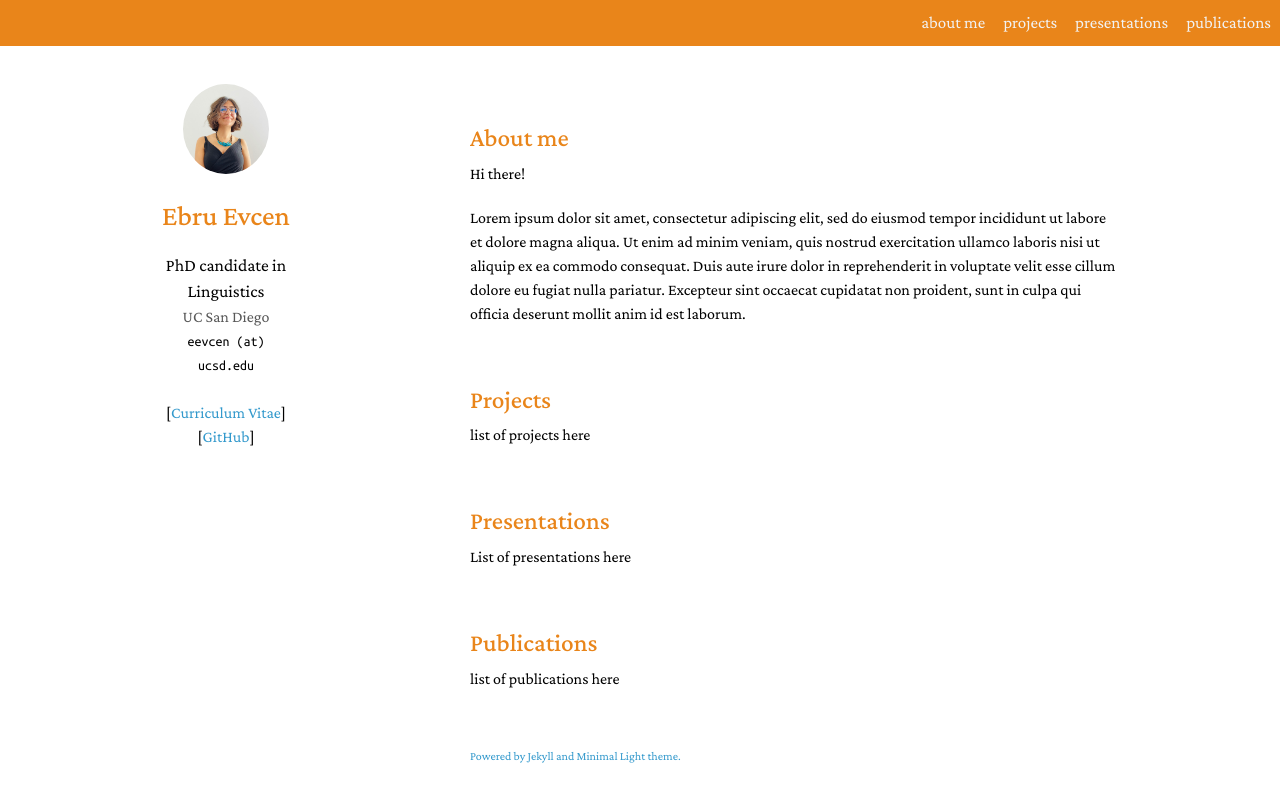
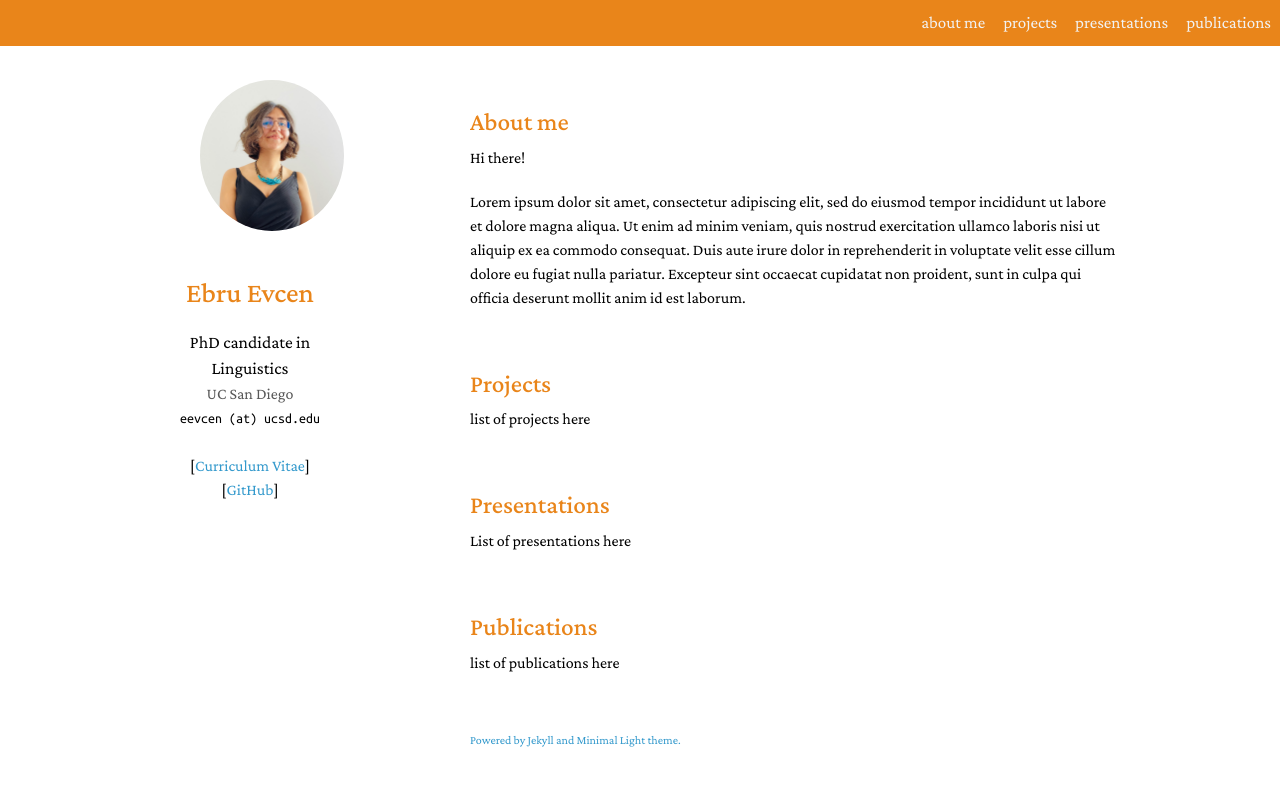
Before and after one commit to ebruevcen/ebruevcen.github.io, a Jekyll site: the page built from index.md, in a window 1280 px wide. Shown: the top 802 px of the page. Built offline with Jekyll 4.4.1, drawn with Linux system fonts in a browser that asks for light colours; a style sheet for code colours, icons or effects is not loaded.

Commit message:
Update minimal-light.scss

```diff
--- a/_sass/minimal-light.scss
+++ b/_sass/minimal-light.scss
@@ -2,41 +2,144 @@
 @import url("https://fonts.googleapis.com/css2?family=Ubuntu+Mono&display=swap");
 body { background-color: #fff; padding: 0px; font: 16.0px/1.5 Crimson Pro, serif; color: black  ; font-weight: 400; margin: 0; }
 
-.pub-row { display: flex; align-items: center; }
+.pub-row {
+    display: flex;
+    align-items: center;}
 
-.social-icons a { display: inline-block; height: 2.4rem; width: 2.4rem; background-color: transparent; color: #e9851a !important; border-radius: 100%; text-align: center; font-size: 1.15rem; line-height: 2.5rem; margin-right: 1rem; }
+  .social-icons a{
+    display:inline-block;
+    height:2.4rem;
+    width:2.4rem;
+    background-color:transparent;
+    color:#043361!important;
+    border-radius:100%;
+    text-align:center;
+    font-size:1.15rem;
+    line-height:2.5rem;
+    margin-right:1rem}
 
-.social-icons a:last-child { margin-right: 0; }
+  @media (prefers-color-scheme: dark) { .social-icons a {color: #3eb7f0 !important; }}
 
-.social-icons a:hover { background-color: white; color: black; transform: scale(1.2); }
+  .social-icons a:last-child{margin-right:0}.social-icons a:hover{background-color:white;
+      color:black;
+      transform: scale(1.2)}
+      /*
+      .social-icons a:after {
+          content: '';
+          display: block;
+          margin: 0px;
+          height: 1px;
+          width: 0px;
+          background: transparent;
+          transition: width .5s ease, background-color .5s ease;
+        }
+        .social-icons a:hover:after {
+          width: 100%;
+          background: #337ab7;
+        }
+       */
 
-.icon-button { background-color: white; border-radius: 3.6rem; cursor: pointer; display: inline-block; font-size: 2.0rem; height: 3.6rem; line-height: 3.6rem; margin: 0 5px; position: relative; text-align: center; -webkit-user-select: none; -moz-user-select: none; -ms-user-select: none; user-select: none; width: 3.6rem; }
+  @media (prefers-color-scheme: dark) {.social-icons a:last-child{margin-right:0}.social-icons a:hover{background-color:#20212b;
+      color:black;
+      transform: scale(1.2)}
+      /*
+      .social-icons a:after {
+          content: '';
+          display: block;
+          margin: 0px;
+          height: 1px;
+          width: 0px;
+          background: transparent;
+          transition: width .5s ease, background-color .5s ease;
+        }
+      .social-icons a:hover:after {
+          width: 100%;
+          background: #a0b0ff;
+        }
+      */
+  }
 
-.icon-button span { border-radius: 0; display: block; height: 0; left: 50%; margin: 0; position: absolute; top: 50%; -webkit-transition: all 0.3s; -moz-transition: all 0.3s; -o-transition: all 0.3s; transition: all 0.3s; width: 0; }
+  .icon-button{
+    background-color:white;
+    border-radius:3.6rem;
+    cursor:pointer;
+    display:inline-block;
+    font-size:2.0rem;
+    height:3.6rem;
+    line-height:3.6rem;
+    margin:0 5px;
+    position:relative;
+    text-align:center;
+    -webkit-user-select:none;
+    -moz-user-select:none;
+    -ms-user-select:none;
+    user-select:none;width:3.6rem}
 
-.icon-button:hover span { width: 3.6rem; height: 3.6rem; border-radius: 3.6rem; margin: -1.8rem; }
+  .icon-button span{
+    border-radius:0;
+    display:block;
+    height:0;
+    left:50%;
+    margin:0;
+    position:absolute;
+    top:50%;
+    -webkit-transition:all 0.3s;
+    -moz-transition:all 0.3s;
+    -o-transition:all 0.3s;
+    transition:all 0.3s;
+    width:0}
 
-.twitter span { background-color: #4099ff; }
+  .icon-button:hover span{
+    width:3.6rem;
+    height:3.6rem;
+    border-radius:3.6rem;
+    margin:-1.8rem}
 
-.facebook span { background-color: #4286f4; }
+  .twitter span{
+    background-color:#4099ff}
 
-.linkedin span { background-color: #0077B5; }
+  .facebook span{
+    background-color:#4286f4}
 
-.github span { background-color: #000; }
+  .linkedin span{
+    background-color:#0077B5}
 
-email { font-size: 14px; font-family: "Ubuntu Mono"; }
+  .github span{
+    background-color:#000}
 
-.icon-button i { background: none; color: white; height: 3.6rem; left: 0; line-height: 3.6rem; position: absolute; top: 0; -webkit-transition: all 0.3s; -moz-transition: all 0.3s; -o-transition: all 0.3s; transition: all 0.3s; width: 3.6rem; z-index: 10; }
+  email {
+      font-size: 14px;
+      font-family: "Ubuntu Mono";
+  }
 
-.icon-button .icon-twitter { color: #4099ff; }
+  .icon-button i{
+    background:none;
+    color:white;
+    height:3.6rem;
+    left:0;
+    line-height:3.6rem;
+    position:absolute;
+    top:0;
+    -webkit-transition:all 0.3s;
+    -moz-transition:all 0.3s;
+    -o-transition:all 0.3s;
+    transition:all 0.3s;
+    width:3.6rem;
+    z-index:10}
 
-.icon-button .icon-facebook { color: #4286f4; }
+  .icon-button .icon-twitter{
+    color:#4099ff}
 
-.icon-button .icon-github { color: #000; }
+  .icon-button .icon-facebook{
+    color:#4286f4}
 
-.icon-button .icon-linkedin { color: #0077B5; }
+  .icon-button .icon-github{
+    color:#000;}
 
-.icon-button:hover .icon-twitter, .icon-button:hover .icon-facebook, .icon-button:hover .icon-github, .icon-button:hover .icon-linkedin { color: white; }
+  .icon-button .icon-linkedin{
+    color:#0077B5}
+
+  .icon-button:hover .icon-twitter,.icon-button:hover .icon-facebook,.icon-button:hover .icon-github,.icon-button:hover .icon-linkedin{color:white}
 
 autocolor { color: #595959; }
 
@@ -52,7 +155,7 @@ papertitle { font-weight: 600; font-size: 100%; }
 
 .image:before { -moz-transition: opacity 0.2s ease-in-out; -webkit-transition: opacity 0.2s ease-in-out; -ms-transition: opacity 0.2s ease-in-out; transition: opacity 0.2s ease-in-out; border-radius: 0.35em; content: ''; display: block; height: 100%; left: 0; opacity: 0.5; position: absolute; top: 0; width: 100%; }
 
-.image.avatar img { border-radius: 100%; width: 65%; padding: 20px; }
+.image.avatar img { border-radius: 100%; width: 80%; padding: 40px; }
 
 #header .image.avatar { margin: 0 0 1em 0; width: 8.00em;  }
 
@@ -95,11 +198,11 @@ th { color: #444; }
 img { max-width: 100%; }
 
 header {
-    width:132px;
+    width:180px;
     float:left;
     position:fixed;
     -webkit-font-smoothing:subpixel-antialiased;
-    padding-top:4.0em;
+    padding-top:2.5em;
     text-align:center;
   }
 header ul { list-style: none; height: 40px; padding: 0; background: #f4f4f4; border-radius: 5px; border: 1px solid #e0e0e0; width: 270px; }
@@ -125,7 +228,7 @@ header ul a strong { font-size: 14px; display: block; color: #222; }
 section {
     width:650px;
     float:right;
-    padding-top:4.0em;
+    padding-top:3.0em;
     padding-bottom:50px;
   }
 small { font-size: 11px; }
```
